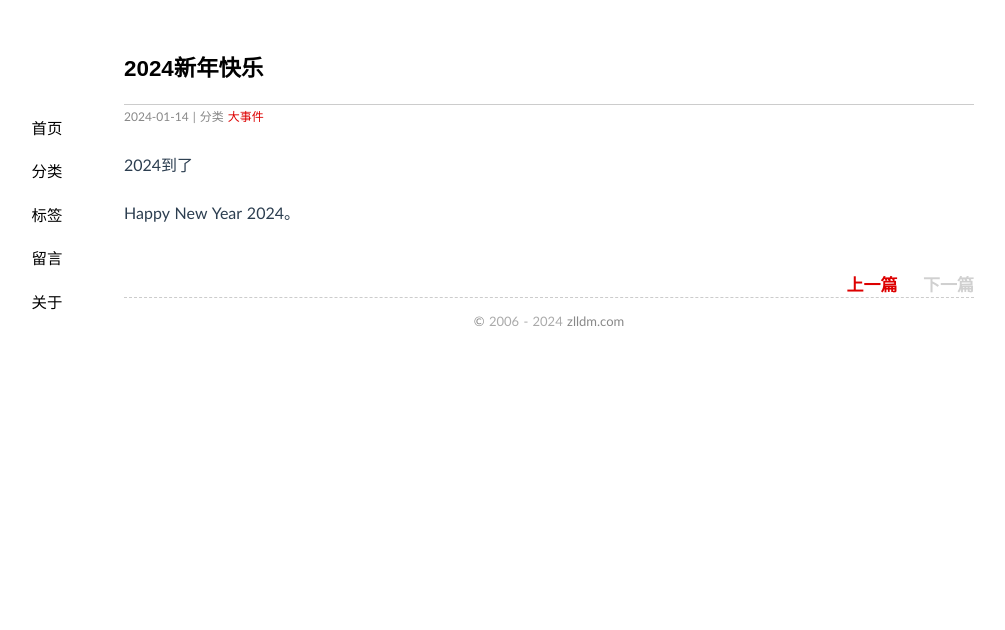
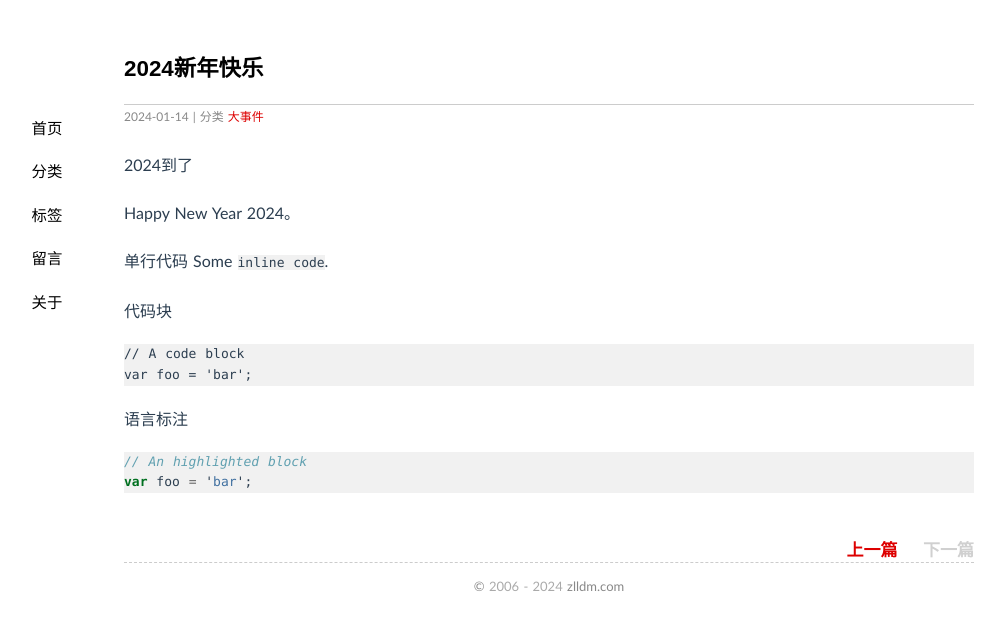
Before and after one commit to zlldm/zlldm.github.io, a Jekyll site: the page built from _posts/2024-01-14-newyear.md, in a window 1280 px wide. Shown: the top 630 px of the page, without its empty margins (91-1096 px from the left). Built offline with Jekyll 4.4.1, drawn with Linux system fonts in a browser that asks for light colours; comment, search, counter and statistics services are not loaded.

Commit message:
更新 2024-01-14-newyear.md

````diff
--- a/_posts/2024-01-14-newyear.md
+++ b/_posts/2024-01-14-newyear.md
@@ -7,3 +7,24 @@ categories: 大事件
 2024到了
 
 Happy New Year 2024。
+
+
+
+
+
+
+
+单行代码
+Some `inline code`.
+
+代码块
+```
+// A code block
+var foo = 'bar';
+```
+
+语言标注
+```javascript
+// An highlighted block
+var foo = 'bar';
+```
````
